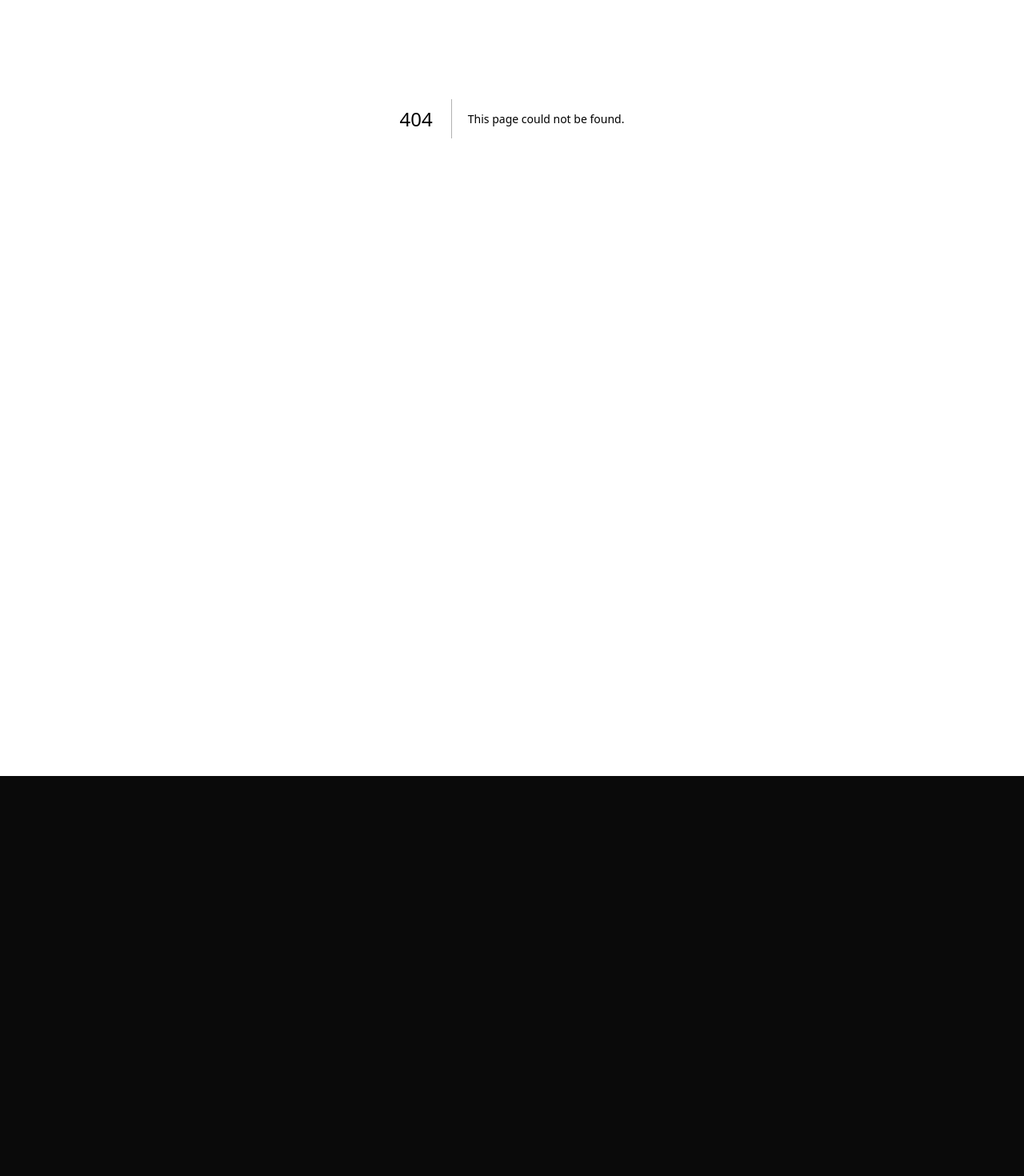
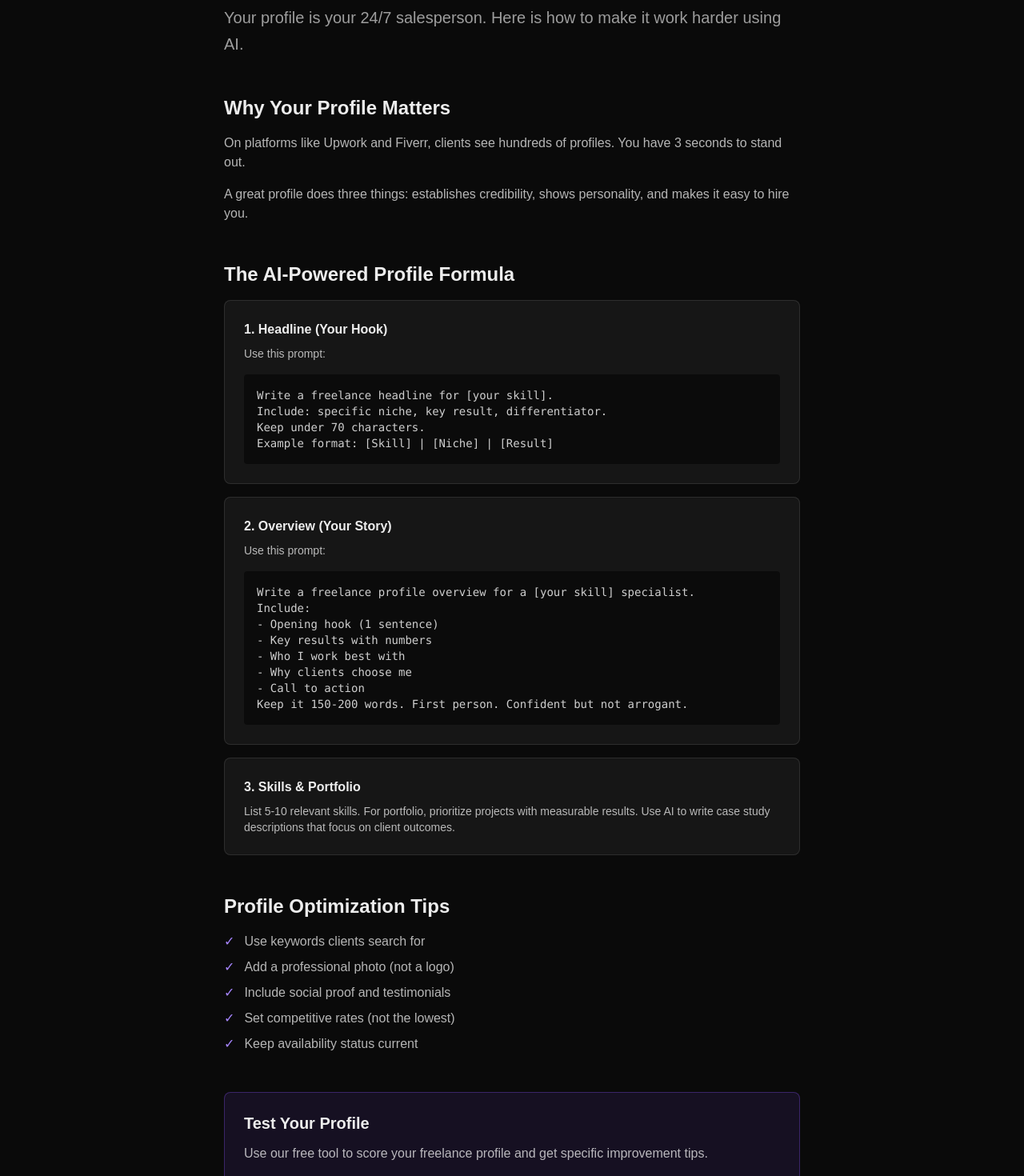
Before and after one commit to kaigritun/gigwithai, a Next.js app: page /guides/ai-freelance-profile in a window 1280 px wide. Before the commit this address had no page. Shown: the part 313-1783 px from the top of the page at 80% size. Before the commit the page ends 1283 px from the top, so only its background shows below. Built offline with nearby package versions, Linux system fonts and the light colour scheme.

Commit message:
fix: add missing pages (about, contact, privacy, terms, ai-freelance-profile guide)

```diff
--- /dev/null
+++ b/app/about/page.tsx
@@ -0,0 +1,27 @@
+import type { Metadata } from 'next'
+
+export const metadata: Metadata = {
+  title: 'About | GigWithAI',
+  description: 'GigWithAI helps people build profitable side hustles using AI tools.',
+}
+
+export default function AboutPage() {
+  return (
+    <div className="max-w-3xl mx-auto px-6 py-16">
+      <h1 className="text-4xl font-bold mb-6">About GigWithAI</h1>
+      <div className="space-y-6 text-white/70">
+        <p>GigWithAI helps people build profitable side hustles and freelance businesses using AI tools.</p>
+        <p>We provide practical guides, tools, and strategies for freelancing, agency building, content creation, and online income streams — all optimized for the AI era.</p>
+        <h2 className="text-2xl font-bold text-white mt-8">Our Mission</h2>
+        <p>Make AI-powered income generation accessible to everyone, regardless of technical background.</p>
+        <h2 className="text-2xl font-bold text-white mt-8">What We Offer</h2>
+        <ul className="list-disc list-inside space-y-2">
+          <li>Guides on starting AI-powered side hustles</li>
+          <li>Tools to optimize your freelance profiles and pitches</li>
+          <li>Strategies for building scalable agencies</li>
+          <li>Income ideas with realistic earning potential</li>
+        </ul>
+      </div>
+    </div>
+  )
+}
--- /dev/null
+++ b/app/contact/page.tsx
@@ -0,0 +1,21 @@
+import type { Metadata } from 'next'
+
+export const metadata: Metadata = {
+  title: 'Contact | GigWithAI',
+  description: 'Get in touch with the GigWithAI team.',
+}
+
+export default function ContactPage() {
+  return (
+    <div className="max-w-3xl mx-auto px-6 py-16">
+      <h1 className="text-4xl font-bold mb-6">Contact Us</h1>
+      <div className="space-y-6 text-white/70">
+        <p>Have questions, feedback, or success stories? We would love to hear from you.</p>
+        <div className="bg-white/5 border border-white/10 rounded-lg p-6">
+          <h2 className="text-xl font-semibold text-white mb-4">Get in Touch</h2>
+          <p>Email: <a href="mailto:hello@gigwithai.com" className="text-violet-400 hover:text-violet-300">hello@gigwithai.com</a></p>
+        </div>
+      </div>
+    </div>
+  )
+}
--- /dev/null
+++ b/app/guides/ai-freelance-profile/page.tsx
@@ -0,0 +1,96 @@
+import Link from 'next/link'
+import type { Metadata } from 'next'
+
+export const metadata: Metadata = {
+  title: 'How to Write an AI-Optimized Freelance Profile | GigWithAI',
+  description: 'Create a freelance profile that stands out. Use AI to write compelling bios for Upwork, Fiverr, and other platforms.',
+  keywords: ['freelance profile', 'upwork profile', 'fiverr profile', 'freelance bio', 'ai freelance'],
+}
+
+export default function AIFreelanceProfilePage() {
+  return (
+    <div className="max-w-3xl mx-auto px-6 py-16">
+      <Link href="/guides" className="text-sm text-white/50 hover:text-white transition-colors mb-8 inline-block">
+        ← Back to Guides
+      </Link>
+
+      <article className="prose-custom">
+        <p className="text-violet-400 font-mono text-sm mb-4 uppercase tracking-wider">Freelancing</p>
+        <h1 className="text-4xl font-bold mb-6">How to Write an AI-Optimized Freelance Profile</h1>
+        <p className="text-xl text-white/60 mb-12 leading-relaxed">
+          Your profile is your 24/7 salesperson. Here is how to make it work harder using AI.
+        </p>
+
+        <div className="space-y-12">
+          <section>
+            <h2 className="text-2xl font-bold mb-4">Why Your Profile Matters</h2>
+            <p className="text-white/70 mb-4">
+              On platforms like Upwork and Fiverr, clients see hundreds of profiles. You have 3 seconds to stand out.
+            </p>
+            <p className="text-white/70">
+              A great profile does three things: establishes credibility, shows personality, and makes it easy to hire you.
+            </p>
+          </section>
+
+          <section>
+            <h2 className="text-2xl font-bold mb-4">The AI-Powered Profile Formula</h2>
+            <div className="bg-white/5 border border-white/10 rounded-lg p-6 mb-4">
+              <h3 className="font-semibold mb-2">1. Headline (Your Hook)</h3>
+              <p className="text-white/70 text-sm mb-4">Use this prompt:</p>
+              <pre className="bg-black/50 p-4 rounded text-sm text-white/80 overflow-x-auto">
+{`Write a freelance headline for [your skill].
+Include: specific niche, key result, differentiator.
+Keep under 70 characters.
+Example format: [Skill] | [Niche] | [Result]`}
+              </pre>
+            </div>
+
+            <div className="bg-white/5 border border-white/10 rounded-lg p-6 mb-4">
+              <h3 className="font-semibold mb-2">2. Overview (Your Story)</h3>
+              <p className="text-white/70 text-sm mb-4">Use this prompt:</p>
+              <pre className="bg-black/50 p-4 rounded text-sm text-white/80 overflow-x-auto">
+{`Write a freelance profile overview for a [your skill] specialist.
+Include:
+- Opening hook (1 sentence)
+- Key results with numbers
+- Who I work best with
+- Why clients choose me
+- Call to action
+Keep it 150-200 words. First person. Confident but not arrogant.`}
+              </pre>
+            </div>
+
+            <div className="bg-white/5 border border-white/10 rounded-lg p-6">
+              <h3 className="font-semibold mb-2">3. Skills & Portfolio</h3>
+              <p className="text-white/70 text-sm">
+                List 5-10 relevant skills. For portfolio, prioritize projects with measurable results.
+                Use AI to write case study descriptions that focus on client outcomes.
+              </p>
+            </div>
+          </section>
+
+          <section>
+            <h2 className="text-2xl font-bold mb-4">Profile Optimization Tips</h2>
+            <ul className="space-y-2 text-white/70">
+              <li className="flex gap-3"><span className="text-violet-400">✓</span>Use keywords clients search for</li>
+              <li className="flex gap-3"><span className="text-violet-400">✓</span>Add a professional photo (not a logo)</li>
+              <li className="flex gap-3"><span className="text-violet-400">✓</span>Include social proof and testimonials</li>
+              <li className="flex gap-3"><span className="text-violet-400">✓</span>Set competitive rates (not the lowest)</li>
+              <li className="flex gap-3"><span className="text-violet-400">✓</span>Keep availability status current</li>
+            </ul>
+          </section>
+
+          <section className="bg-violet-500/10 border border-violet-500/30 rounded-lg p-6">
+            <h2 className="text-xl font-bold mb-3">Test Your Profile</h2>
+            <p className="text-white/70 mb-4">
+              Use our free tool to score your freelance profile and get specific improvement tips.
+            </p>
+            <Link href="/tools/freelance-profile-score" className="text-violet-400 hover:text-violet-300">
+              Try the Freelance Profile Scorer →
+            </Link>
+          </section>
+        </div>
+      </article>
+    </div>
+  )
+}
--- /dev/null
+++ b/app/privacy/page.tsx
@@ -0,0 +1,23 @@
+import type { Metadata } from 'next'
+
+export const metadata: Metadata = {
+  title: 'Privacy Policy | GigWithAI',
+  description: 'Privacy policy for GigWithAI.',
+}
+
+export default function PrivacyPage() {
+  return (
+    <div className="max-w-3xl mx-auto px-6 py-16">
+      <h1 className="text-4xl font-bold mb-6">Privacy Policy</h1>
+      <div className="space-y-6 text-white/70 text-sm">
+        <p><strong className="text-white">Last updated:</strong> February 2026</p>
+        <h2 className="text-xl font-semibold text-white mt-8">Information We Collect</h2>
+        <p>We collect minimal information: email (if you subscribe) and usage analytics.</p>
+        <h2 className="text-xl font-semibold text-white mt-8">How We Use Your Information</h2>
+        <p>To send updates, improve our content, and analyze usage patterns.</p>
+        <h2 className="text-xl font-semibold text-white mt-8">Contact</h2>
+        <p>Questions? Email <a href="mailto:hello@gigwithai.com" className="text-violet-400">hello@gigwithai.com</a></p>
+      </div>
+    </div>
+  )
+}
--- /dev/null
+++ b/app/terms/page.tsx
@@ -0,0 +1,23 @@
+import type { Metadata } from 'next'
+
+export const metadata: Metadata = {
+  title: 'Terms of Service | GigWithAI',
+  description: 'Terms of service for GigWithAI.',
+}
+
+export default function TermsPage() {
+  return (
+    <div className="max-w-3xl mx-auto px-6 py-16">
+      <h1 className="text-4xl font-bold mb-6">Terms of Service</h1>
+      <div className="space-y-6 text-white/70 text-sm">
+        <p><strong className="text-white">Last updated:</strong> February 2026</p>
+        <h2 className="text-xl font-semibold text-white mt-8">Use of Service</h2>
+        <p>By using GigWithAI, you agree to these terms. Our content is for informational purposes only.</p>
+        <h2 className="text-xl font-semibold text-white mt-8">Disclaimer</h2>
+        <p>Income results vary. We share strategies and tools, but cannot guarantee specific earnings.</p>
+        <h2 className="text-xl font-semibold text-white mt-8">Contact</h2>
+        <p>Questions? Email <a href="mailto:hello@gigwithai.com" className="text-violet-400">hello@gigwithai.com</a></p>
+      </div>
+    </div>
+  )
+}
```
